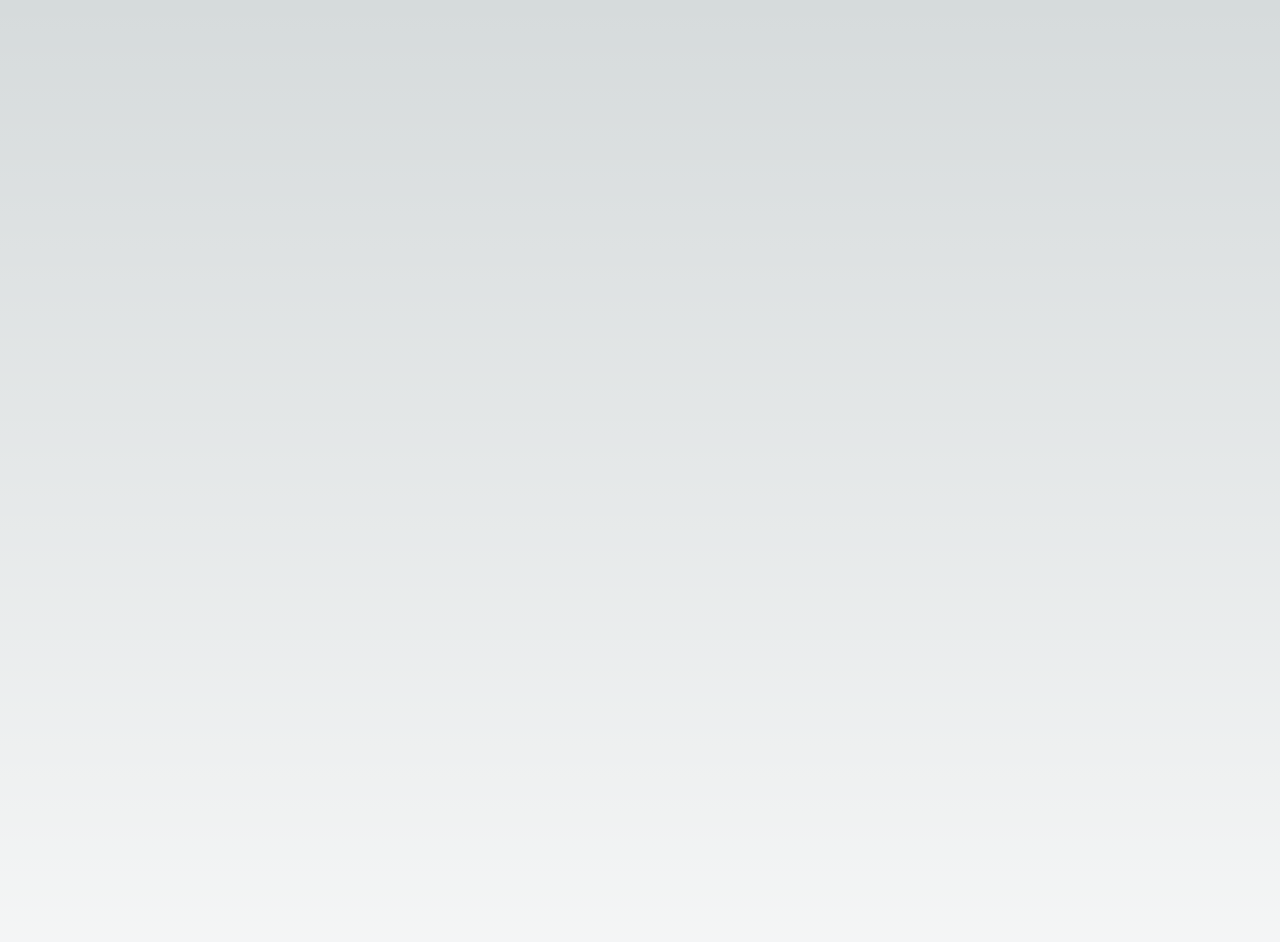
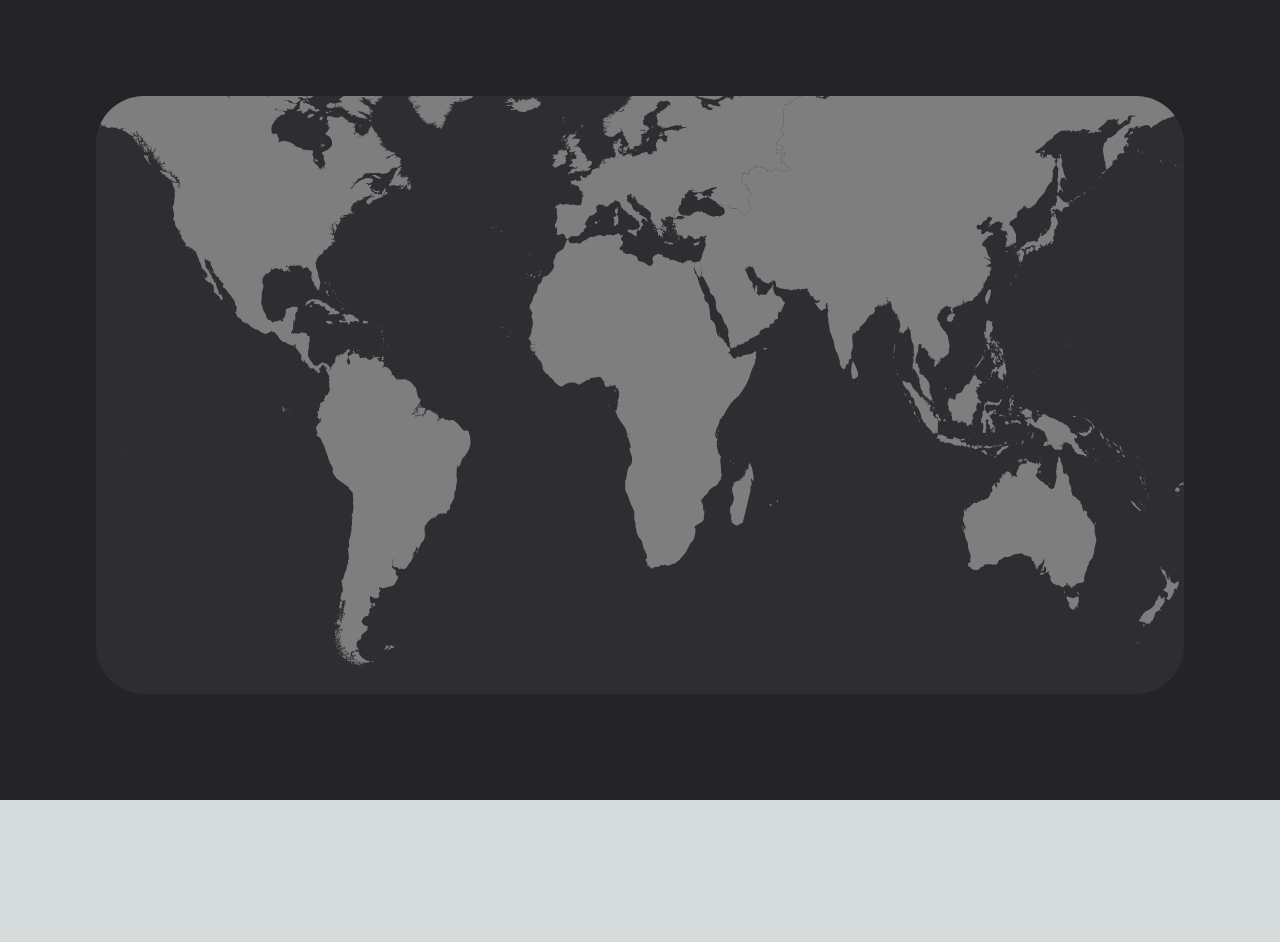
Before and after one commit to ton-developers/ton-validators-map, a Next.js app: page / in a window 1280 px wide. Shown: the top 942 px of the page. After the commit the page ends 800 px from the top, so only its background shows below. Built offline with nearby package versions, Linux system fonts and the light colour scheme.

Commit message:
Draw world shape

```diff
--- a/src/components/ValidatorsMap.tsx
+++ b/src/components/ValidatorsMap.tsx
@@ -1,18 +1,36 @@
 import { MapConverter } from '@/utils/MapConverter'
 import { useContinents } from '@/hooks/useContinents'
+import styles from '@/styles/ValidatorsMap.module.css'
 
 export default function ValidatorsMap() {
   const {data, loading} = useContinents()
 
-  const converter = new MapConverter(1000, 1000)
-
-  if (!loading) {
-    console.log(data)
-  }
+  const converter = new MapConverter(1000, 700)
 
   return (
     <>
-      <svg xmlns="http://www.w3.org/2000/svg" viewBox="0 0 1000 1000">
+      <svg xmlns="http://www.w3.org/2000/svg" viewBox="90 90 910 500" className={styles.map}>
+        {
+          data?.features.flatMap((continent, featureIndex) => {
+            if (continent.properties?.CONTINENT === "Antarctica") return null
+            const geometry = continent.geometry
+            if (geometry.type === 'MultiPolygon') {
+              return geometry.coordinates.map((coords1, coordsIndex) => {
+                return coords1.map((coords2, coords1Index) => {
+                  if (coords1Index > 0) return null
+                  return (<>
+                    <polygon
+                      key={`${featureIndex}-${coordsIndex}-${coords1Index}`}
+                      points={coords2.map((coords3) => converter.svgCoordsFromGeoCoords(coords3).join(',')).join(' ')}
+                      className={styles.continent}
+                    />
+                  </>)
+                })
+              })
+            }
+            return null
+          })
+        }
       </svg>
     </>
   )
--- a/src/styles/Home.module.css
+++ b/src/styles/Home.module.css
@@ -5,6 +5,7 @@
   align-items: center;
   padding: 6rem;
   min-height: 100vh;
+  background-color: #232328;
 }
 
 .description {
--- /dev/null
+++ b/src/styles/ValidatorsMap.module.css
@@ -0,0 +1,8 @@
+.map {
+  background-color: #2D2D32;
+  border-radius: 3rem;
+}
+
+.continent {
+  fill: #7e7e7e;
+}
--- a/src/utils/MapConverter.ts
+++ b/src/utils/MapConverter.ts
@@ -5,9 +5,13 @@ export class MapConverter {
   ) {}
 
   public svgCoordsFromGeoCoords(geoCoords: number[]) {
-    const [lat, lon] = geoCoords;
+    const [lon, lat] = geoCoords;
     const x = (lon + 180) * (this.mapWidth / 360);
     const y = ((lat * -1) + 90) * (this.mapHeight / 180);
-    return [x, y];
+    return [this.roundTo(x), this.roundTo(y)];
+  }
+
+  private roundTo(num: number, places = 2) {
+    return Math.round(num * 10 ** places) / 10 ** places;
   }
 }
```
